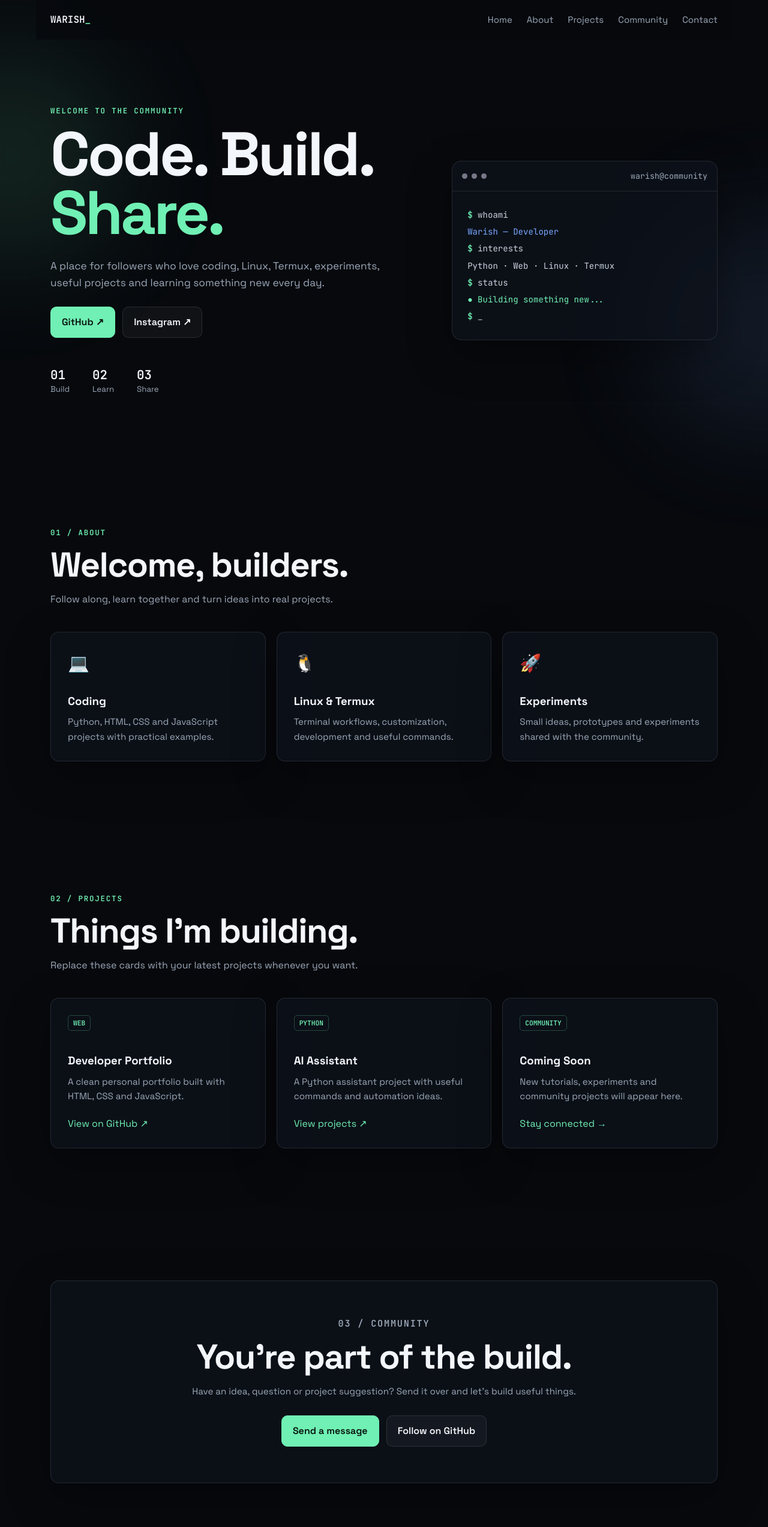
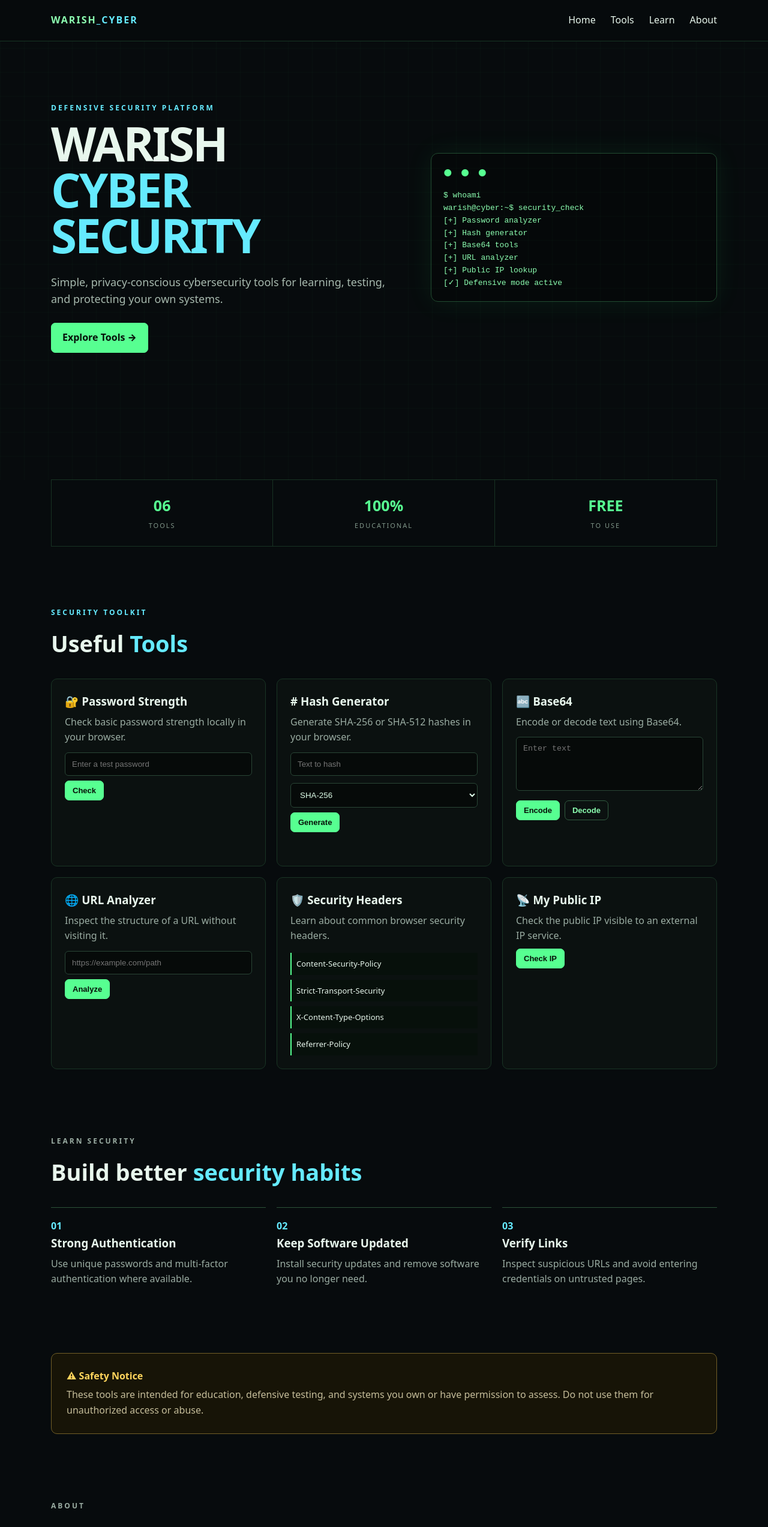
Before and after one commit to warish828/warish828.github.io, a plain HTML site: page index.html in a window 1280 px wide. Shown: the top 2545 px of the page at 60% size. Drawn offline with Linux system fonts and the light colour scheme.

Commit message:
Add files via upload

```diff
--- a/index.html
+++ b/index.html
@@ -1,84 +1,148 @@
 <!DOCTYPE html>
 <html lang="en">
 <head>
-<meta charset="UTF-8">
-<meta name="viewport" content="width=device-width, initial-scale=1.0">
-<meta name="description" content="Warish Community — coding, Linux, Termux, projects and tutorials.">
-<title>Warish Community | Code • Build • Share</title>
-<link rel="stylesheet" href="style.css">
+  <meta charset="UTF-8">
+  <meta name="viewport" content="width=device-width, initial-scale=1.0">
+  <meta name="description" content="Warish Cyber Security - Defensive cybersecurity tools and learning resources.">
+  <title>Warish Cyber Security</title>
+  <link rel="stylesheet" href="style.css">
 </head>
 <body>
-<div class="grid"></div><div class="orb one"></div><div class="orb two"></div>
-
-<header class="nav">
-  <a class="brand" href="#home">WARISH<span>_</span></a>
-  <button id="menuBtn" aria-label="Menu">☰</button>
-  <nav id="navLinks">
-    <a href="#home">Home</a><a href="#about">About</a><a href="#projects">Projects</a>
-    <a href="#community">Community</a><a href="#contact">Contact</a>
+<header>
+  <nav class="nav">
+    <a class="logo" href="#home">WARISH<span>_CYBER</span></a>
+    <button class="menu" id="menuBtn">☰</button>
+    <div class="nav-links" id="navLinks">
+      <a href="#home">Home</a>
+      <a href="#tools">Tools</a>
+      <a href="#learn">Learn</a>
+      <a href="#about">About</a>
+    </div>
   </nav>
 </header>
 
 <main>
-<section id="home" class="hero section">
-  <div class="reveal">
-    <p class="eyebrow">WELCOME TO THE COMMUNITY</p>
-    <h1>Code. Build.<br><span>Share.</span></h1>
-    <p class="hero-text">A place for followers who love coding, Linux, Termux, experiments, useful projects and learning something new every day.</p>
-    <div class="buttons">
-      <a class="btn primary" href="https://github.com/warish828" target="_blank" rel="noopener">GitHub ↗</a>
-      <a class="btn secondary" href="https://www.instagram.com/yamr.ajwarishhh/" target="_blank" rel="noopener">Instagram ↗</a>
-    </div>
-    <div class="stats"><div><b>01</b><small>Build</small></div><div><b>02</b><small>Learn</small></div><div><b>03</b><small>Share</small></div></div>
+<section class="hero" id="home">
+  <div>
+    <p class="eyebrow">DEFENSIVE SECURITY PLATFORM</p>
+    <h1>WARISH<br><span>CYBER SECURITY</span></h1>
+    <p class="hero-text">Simple, privacy-conscious cybersecurity tools for learning, testing, and protecting your own systems.</p>
+    <a class="btn" href="#tools">Explore Tools →</a>
   </div>
-  <div class="terminal reveal">
-    <div class="terminal-top"><i></i><i></i><i></i><small>warish@community</small></div>
-    <div class="terminal-body">
-      <p><b>$</b> whoami</p><p class="accent">Warish — Developer</p>
-      <p><b>$</b> interests</p><p>Python · Web · Linux · Termux</p>
-      <p><b>$</b> status</p><p class="success">● Building something new...</p>
-      <p><b>$</b> <span class="cursor">_</span></p>
-    </div>
+  <div class="terminal">
+    <div class="dots">● ● ●</div>
+    <pre>$ whoami
+warish@cyber:~$ security_check
+[+] Password analyzer
+[+] Hash generator
+[+] Base64 tools
+[+] URL analyzer
+[+] Public IP lookup
+[✓] Defensive mode active</pre>
   </div>
 </section>
 
-<section id="about" class="section">
-  <div class="head reveal"><p class="eyebrow">01 / ABOUT</p><h2>Welcome, builders.</h2><p>Follow along, learn together and turn ideas into real projects.</p></div>
-  <div class="cards three">
-    <article class="card reveal"><div class="icon">💻</div><h3>Coding</h3><p>Python, HTML, CSS and JavaScript projects with practical examples.</p></article>
-    <article class="card reveal"><div class="icon">🐧</div><h3>Linux & Termux</h3><p>Terminal workflows, customization, development and useful commands.</p></article>
-    <article class="card reveal"><div class="icon">🚀</div><h3>Experiments</h3><p>Small ideas, prototypes and experiments shared with the community.</p></article>
+<section class="stats">
+  <div><b>06</b><span>TOOLS</span></div>
+  <div><b>100%</b><span>EDUCATIONAL</span></div>
+  <div><b>FREE</b><span>TO USE</span></div>
+</section>
+
+<section id="tools">
+  <div class="section-head">
+    <p class="eyebrow">SECURITY TOOLKIT</p>
+    <h2>Useful <span>Tools</span></h2>
+  </div>
+
+  <div class="grid">
+    <article class="card">
+      <h3>🔐 Password Strength</h3>
+      <p>Check basic password strength locally in your browser.</p>
+      <input id="password" type="password" placeholder="Enter a test password">
+      <button class="btn small" id="checkPassword">Check</button>
+      <div id="passwordResult" class="result"></div>
+    </article>
+
+    <article class="card">
+      <h3># Hash Generator</h3>
+      <p>Generate SHA-256 or SHA-512 hashes in your browser.</p>
+      <input id="hashInput" placeholder="Text to hash">
+      <select id="hashAlgorithm">
+        <option value="SHA-256">SHA-256</option>
+        <option value="SHA-512">SHA-512</option>
+      </select>
+      <button class="btn small" id="generateHash">Generate</button>
+      <div id="hashResult" class="result mono"></div>
+    </article>
+
+    <article class="card">
+      <h3>🔤 Base64</h3>
+      <p>Encode or decode text using Base64.</p>
+      <textarea id="base64Input" placeholder="Enter text"></textarea>
+      <div class="actions">
+        <button class="btn small" id="encode64">Encode</button>
+        <button class="btn small alt" id="decode64">Decode</button>
+      </div>
+      <div id="base64Result" class="result mono"></div>
+    </article>
+
+    <article class="card">
+      <h3>🌐 URL Analyzer</h3>
+      <p>Inspect the structure of a URL without visiting it.</p>
+      <input id="urlInput" placeholder="https://example.com/path">
+      <button class="btn small" id="analyzeUrl">Analyze</button>
+      <div id="urlResult" class="result"></div>
+    </article>
+
+    <article class="card">
+      <h3>🛡️ Security Headers</h3>
+      <p>Learn about common browser security headers.</p>
+      <div class="info-list">
+        <span>Content-Security-Policy</span>
+        <span>Strict-Transport-Security</span>
+        <span>X-Content-Type-Options</span>
+        <span>Referrer-Policy</span>
+      </div>
+    </article>
+
+    <article class="card">
+      <h3>📡 My Public IP</h3>
+      <p>Check the public IP visible to an external IP service.</p>
+      <button class="btn small" id="getIp">Check IP</button>
+      <div id="ipResult" class="result mono"></div>
+    </article>
   </div>
 </section>
 
-<section id="projects" class="section">
-  <div class="head reveal"><p class="eyebrow">02 / PROJECTS</p><h2>Things I'm building.</h2><p>Replace these cards with your latest projects whenever you want.</p></div>
-  <div class="cards three">
-    <article class="project card reveal"><span>WEB</span><h3>Developer Portfolio</h3><p>A clean personal portfolio built with HTML, CSS and JavaScript.</p><a href="https://github.com/warish828" target="_blank">View on GitHub ↗</a></article>
-    <article class="project card reveal"><span>PYTHON</span><h3>AI Assistant</h3><p>A Python assistant project with useful commands and automation ideas.</p><a href="https://github.com/warish828" target="_blank">View projects ↗</a></article>
-    <article class="project card reveal"><span>COMMUNITY</span><h3>Coming Soon</h3><p>New tutorials, experiments and community projects will appear here.</p><a href="#contact">Stay connected →</a></article>
+<section id="learn" class="learn">
+  <div class="section-head">
+    <p class="eyebrow">LEARN SECURITY</p>
+    <h2>Build better <span>security habits</span></h2>
+  </div>
+  <div class="learn-grid">
+    <div><b>01</b><h3>Strong Authentication</h3><p>Use unique passwords and multi-factor authentication where available.</p></div>
+    <div><b>02</b><h3>Keep Software Updated</h3><p>Install security updates and remove software you no longer need.</p></div>
+    <div><b>03</b><h3>Verify Links</h3><p>Inspect suspicious URLs and avoid entering credentials on untrusted pages.</p></div>
   </div>
 </section>
 
-<section id="community" class="section">
-  <div class="community card reveal">
-    <p class="eyebrow">03 / COMMUNITY</p><h2>You're part of the build.</h2>
-    <p>Have an idea, question or project suggestion? Send it over and let's build useful things.</p>
-    <div class="buttons"><a class="btn primary" href="mailto:fff726417@gmail.com">Send a message</a><a class="btn secondary" href="https://github.com/warish828" target="_blank">Follow on GitHub</a></div>
-  </div>
+<section class="notice">
+  <strong>⚠ Safety Notice</strong>
+  <p>These tools are intended for education, defensive testing, and systems you own or have permission to assess. Do not use them for unauthorized access or abuse.</p>
 </section>
 
-<section id="contact" class="section">
-  <div class="head reveal"><p class="eyebrow">04 / CONNECT</p><h2>Find me online.</h2></div>
-  <div class="socials">
-    <a class="social reveal" href="https://github.com/warish828" target="_blank"><b>GitHub</b><small>@warish828 ↗</small></a>
-    <a class="social reveal" href="https://www.instagram.com/yamr.ajwarishhh/" target="_blank"><b>Instagram</b><small>@yamr.ajwarishhh ↗</small></a>
-    <a class="social reveal" href="mailto:fff726417@gmail.com"><b>Email</b><small>fff726417@gmail.com ↗</small></a>
-  </div>
+<section id="about" class="about">
+  <p class="eyebrow">ABOUT</p>
+  <h2>Warish Cyber Security</h2>
+  <p>A lightweight educational cybersecurity project designed to make common security concepts easier to understand and practice.</p>
 </section>
 </main>
 
-<footer><p>© <span id="year"></span> Warish. Built with code & curiosity.</p><a href="#home">Back to top ↑</a></footer>
+<footer>
+  <p>© <span id="year"></span> Warish Cyber Security</p>
+  <p>Defensive • Educational • Responsible</p>
+</footer>
+
 <script src="script.js"></script>
 </body>
 </html>
--- a/script.js
+++ b/script.js
@@ -1,6 +1,55 @@
-const menuBtn=document.getElementById("menuBtn"),nav=document.getElementById("navLinks");
-menuBtn.addEventListener("click",()=>nav.classList.toggle("open"));
-document.querySelectorAll("#navLinks a").forEach(a=>a.addEventListener("click",()=>nav.classList.remove("open")));
-const observer=new IntersectionObserver(entries=>entries.forEach(e=>{if(e.isIntersecting){e.target.classList.add("show");observer.unobserve(e.target)}}),{threshold:.12});
-document.querySelectorAll(".reveal").forEach(e=>observer.observe(e));
-document.getElementById("year").textContent=new Date().getFullYear();
+const $ = id => document.getElementById(id);
+
+$("year").textContent = new Date().getFullYear();
+
+$("menuBtn").addEventListener("click", () => $("navLinks").classList.toggle("open"));
+document.querySelectorAll(".nav-links a").forEach(a => a.addEventListener("click", () => $("navLinks").classList.remove("open")));
+
+$("checkPassword").addEventListener("click", () => {
+  const p = $("password").value;
+  let score = 0;
+  if (p.length >= 8) score++;
+  if (p.length >= 12) score++;
+  if (/[a-z]/.test(p) && /[A-Z]/.test(p)) score++;
+  if (/\d/.test(p)) score++;
+  if (/[^A-Za-z0-9]/.test(p)) score++;
+  const labels = ["Very weak", "Weak", "Fair", "Good", "Strong", "Very strong"];
+  $("passwordResult").textContent = p ? labels[score] : "Enter a password to test.";
+});
+
+async function digest(algorithm, text) {
+  const data = new TextEncoder().encode(text);
+  const hash = await crypto.subtle.digest(algorithm, data);
+  return [...new Uint8Array(hash)].map(b => b.toString(16).padStart(2,"0")).join("");
+}
+$("generateHash").addEventListener("click", async () => {
+  const text = $("hashInput").value;
+  if (!text) return $("hashResult").textContent = "Enter text.";
+  $("hashResult").textContent = await digest($("hashAlgorithm").value, text);
+});
+
+$("encode64").addEventListener("click", () => {
+  try { $("base64Result").textContent = btoa(unescape(encodeURIComponent($("base64Input").value))); }
+  catch { $("base64Result").textContent = "Could not encode."; }
+});
+$("decode64").addEventListener("click", () => {
+  try { $("base64Result").textContent = decodeURIComponent(escape(atob($("base64Input").value))); }
+  catch { $("base64Result").textContent = "Invalid Base64."; }
+});
+
+$("analyzeUrl").addEventListener("click", () => {
+  try {
+    const u = new URL($("urlInput").value);
+    $("urlResult").innerHTML =
+      `<b>Protocol:</b> ${u.protocol}<br><b>Host:</b> ${u.hostname}<br><b>Path:</b> ${u.pathname || "/"}`;
+  } catch { $("urlResult").textContent = "Invalid URL."; }
+});
+
+$("getIp").addEventListener("click", async () => {
+  $("ipResult").textContent = "Checking...";
+  try {
+    const r = await fetch("https://api.ipify.org?format=json");
+    const d = await r.json();
+    $("ipResult").textContent = d.ip;
+  } catch { $("ipResult").textContent = "Unable to retrieve IP."; }
+});
--- a/style.css
+++ b/style.css
@@ -1,10 +1,37 @@
-@import url('https://fonts.googleapis.com/css2?family=Space+Grotesk:wght@400;500;600;700&family=JetBrains+Mono:wght@400;600&display=swap');
-:root{--bg:#07090d;--panel:rgba(14,18,27,.78);--text:#f3f6fb;--muted:#9ca8b8;--line:rgba(255,255,255,.1);--accent:#70f0b4;--blue:#78a7ff}
-*{box-sizing:border-box;margin:0;padding:0}html{scroll-behavior:smooth}body{font-family:"Space Grotesk",sans-serif;background:var(--bg);color:var(--text);line-height:1.6;overflow-x:hidden}a{color:inherit;text-decoration:none}
-.grid{position:fixed;inset:0;pointer-events:none;opacity:.2;background-image:linear-gradient(rgba(255,255,255,.04) 1px,transparent 1px),linear-gradient(90deg,rgba(255,255,255,.04) 1px,transparent 1px);background-size:42px 42px}.orb{position:fixed;width:360px;height:360px;border-radius:50%;filter:blur(100px);opacity:.12;pointer-events:none}.one{background:var(--accent);top:10%;left:-160px}.two{background:var(--blue);right:-170px;top:45%}
-.nav{position:sticky;top:0;z-index:10;display:flex;justify-content:space-between;align-items:center;max-width:1160px;margin:auto;padding:20px 24px;background:rgba(7,9,13,.72);backdrop-filter:blur(16px)}.brand{font-family:"JetBrains Mono";font-weight:600}.brand span{color:var(--accent)}nav{display:flex;gap:24px}nav a{color:var(--muted);font-size:.94rem}nav a:hover{color:var(--text)}#menuBtn{display:none;background:transparent;border:1px solid var(--line);color:var(--text);border-radius:9px;padding:7px 10px}
-.section{max-width:1160px;margin:auto;padding:110px 24px}.hero{min-height:86vh;display:grid;grid-template-columns:1.15fr .85fr;align-items:center;gap:70px}.eyebrow{font:600 .78rem "JetBrains Mono";color:var(--accent);letter-spacing:1.8px;margin-bottom:15px}h1{font-size:clamp(3.3rem,8vw,6.5rem);line-height:.96;letter-spacing:-4px}h1 span{color:var(--accent)}.hero-text{max-width:650px;color:var(--muted);font-size:1.08rem;margin:26px 0}.buttons{display:flex;flex-wrap:wrap;gap:12px}.btn{display:inline-flex;padding:12px 18px;border-radius:10px;border:1px solid var(--line);font-weight:600}.primary{background:var(--accent);color:#06100b;border-color:var(--accent)}.secondary{background:rgba(255,255,255,.04)}.stats{display:flex;gap:38px;margin-top:48px}.stats div{display:grid}.stats b{font:600 1.3rem "JetBrains Mono"}.stats small{color:var(--muted)}
-.terminal,.card,.social{background:var(--panel);border:1px solid var(--line);box-shadow:0 24px 70px rgba(0,0,0,.35);backdrop-filter:blur(14px)}.terminal{border-radius:16px;overflow:hidden;transform:rotate(1.5deg)}.terminal-top{display:flex;align-items:center;gap:7px;padding:14px 16px;border-bottom:1px solid var(--line)}.terminal-top i{width:9px;height:9px;border-radius:50%;background:#778}.terminal-top small{margin-left:auto;color:var(--muted);font-family:"JetBrains Mono"}.terminal-body{padding:25px;font:.88rem/2 "JetBrains Mono";color:#c8d0dc}.terminal-body b{color:var(--accent)}.accent{color:var(--blue)}.success{color:var(--accent)}.cursor{animation:blink 1s infinite}@keyframes blink{50%{opacity:0}}
-.head{max-width:720px;margin-bottom:42px}.head h2,.community h2{font-size:clamp(2.1rem,5vw,3.6rem);letter-spacing:-1.5px;line-height:1.05}.head>p:last-child,.community>p:not(.eyebrow){color:var(--muted);margin-top:14px}.cards,.socials{display:grid;gap:18px}.three{grid-template-columns:repeat(3,1fr)}.card{padding:28px;border-radius:14px}.icon{font-size:1.8rem;margin-bottom:25px}.card h3{margin-bottom:8px}.card p{color:var(--muted);font-size:.95rem}.project{min-height:240px;display:flex;flex-direction:column}.project>span{align-self:flex-start;font:600 .7rem "JetBrains Mono";color:var(--accent);border:1px solid rgba(112,240,180,.25);padding:5px 8px;border-radius:5px;margin-bottom:35px}.project p{flex:1}.project a{color:var(--accent);margin-top:20px}.community{text-align:center;padding:60px}.community>p:not(.eyebrow){max-width:650px;margin:15px auto 28px}.community .buttons{justify-content:center}.socials{grid-template-columns:repeat(3,1fr)}.social{padding:24px;border-radius:13px;display:flex;flex-direction:column;gap:4px}.social small{color:var(--muted)}
-footer{max-width:1160px;margin:auto;padding:28px 24px 45px;display:flex;justify-content:space-between;border-top:1px solid var(--line);color:var(--muted);font-size:.85rem}footer a{color:var(--accent)}.reveal{opacity:0;transform:translateY(18px);transition:.7s}.reveal.show{opacity:1;transform:translateY(0)}
-@media(max-width:800px){.nav{padding:16px 18px}#menuBtn{display:block}nav{display:none;position:absolute;top:70px;left:18px;right:18px;padding:15px;flex-direction:column;background:rgba(10,13,19,.96);border:1px solid var(--line);border-radius:12px}nav.open{display:flex}.section{padding:80px 18px}.hero{grid-template-columns:1fr;gap:45px;min-height:auto;padding-top:70px}h1{letter-spacing:-2px}.terminal{transform:none}.three,.socials{grid-template-columns:1fr}.community{padding:40px 22px}footer{margin:0 18px;padding-left:0;padding-right:0;gap:15px;flex-direction:column}}
+*{box-sizing:border-box;margin:0;padding:0}
+html{scroll-behavior:smooth}
+body{font-family:system-ui,-apple-system,Segoe UI,sans-serif;background:#070b0d;color:#e8f7ed;line-height:1.6}
+body:before{content:"";position:fixed;inset:0;pointer-events:none;background:linear-gradient(rgba(80,255,150,.025) 1px,transparent 1px),linear-gradient(90deg,rgba(80,255,150,.025) 1px,transparent 1px);background-size:40px 40px}
+a{color:inherit;text-decoration:none}
+header{position:sticky;top:0;z-index:10;background:rgba(7,11,13,.9);backdrop-filter:blur(12px);border-bottom:1px solid #173323}
+.nav{max-width:1150px;margin:auto;min-height:68px;padding:0 20px;display:flex;align-items:center;justify-content:space-between}
+.logo{font-weight:900;letter-spacing:2px;color:#8cffb1}.logo span{color:#65eaff}
+.nav-links{display:flex;gap:25px}.nav-links a:hover{color:#65eaff}
+.menu{display:none;background:none;border:0;color:#8cffb1;font-size:25px}
+main{max-width:1150px;margin:auto;padding:0 20px}
+.hero{min-height:620px;display:grid;grid-template-columns:1.1fr .9fr;align-items:center;gap:50px}
+.eyebrow{color:#65eaff;font-size:12px;font-weight:800;letter-spacing:3px;margin-bottom:12px}
+h1{font-size:clamp(42px,7vw,78px);line-height:.98;letter-spacing:-3px}
+h1 span,h2 span{color:#65eaff}
+.hero-text{max-width:600px;color:#a7b9ae;font-size:18px;margin:25px 0}
+.btn{display:inline-block;border:1px solid #57ff91;background:#57ff91;color:#061008;padding:11px 18px;border-radius:7px;font-weight:800;cursor:pointer}
+.btn:hover{filter:brightness(1.1);transform:translateY(-1px)}
+.btn.small{font-size:13px;padding:8px 12px;margin-top:8px}
+.btn.alt{background:transparent;color:#8cffb1;border-color:#315b40}
+.terminal{background:#050809;border:1px solid #214a30;border-radius:12px;padding:20px;box-shadow:0 0 45px rgba(50,255,120,.08)}
+.dots{color:#57ff91;letter-spacing:5px;margin-bottom:15px}.terminal pre{white-space:pre-wrap;color:#8cffb1;font-size:13px}
+.stats{display:grid;grid-template-columns:repeat(3,1fr);border:1px solid #173323;margin:0 0 100px}
+.stats div{padding:22px;text-align:center;border-right:1px solid #173323}.stats div:last-child{border:0}
+.stats b{display:block;color:#57ff91;font-size:25px}.stats span{font-size:11px;color:#7f9588;letter-spacing:2px}
+section{scroll-margin-top:90px;margin-bottom:110px}
+.section-head{margin-bottom:28px}h2{font-size:38px}h3{margin-bottom:7px}.card p,.about p,.learn p{color:#9aaca2}
+.grid{display:grid;grid-template-columns:repeat(3,1fr);gap:18px}.card{background:#0b1110;border:1px solid #193525;border-radius:10px;padding:22px}.card:hover{border-color:#3e9b5c}
+input,textarea,select{width:100%;margin-top:12px;background:#060a09;color:#dfffea;border:1px solid #294536;border-radius:6px;padding:11px;outline:none}
+textarea{min-height:90px;resize:vertical}input:focus,textarea:focus,select:focus{border-color:#57ff91}
+.result{margin-top:12px;color:#8cffb1;font-size:14px;word-break:break-word;min-height:22px}.mono{font-family:monospace}
+.actions{display:flex;gap:8px}.info-list{display:grid;gap:8px;margin-top:15px}.info-list span{font-size:13px;padding:8px;background:#07100b;border-left:2px solid #57ff91}
+.learn-grid{display:grid;grid-template-columns:repeat(3,1fr);gap:18px}.learn-grid>div{border-top:1px solid #2b5238;padding-top:18px}.learn-grid b{color:#65eaff}
+.notice{padding:25px;border:1px solid #725f27;background:#171407;border-radius:10px}.notice strong{color:#ffd45c}.notice p{color:#c5bd9a;margin-top:6px}
+.about{max-width:700px}.about h2{margin-bottom:10px}
+footer{border-top:1px solid #173323;padding:28px 20px;text-align:center;color:#6e8176;font-size:13px}
+@media(max-width:800px){.nav-links{display:none;position:absolute;top:68px;left:0;right:0;background:#080d0e;padding:18px 20px;flex-direction:column;border-bottom:1px solid #173323}.nav-links.open{display:flex}.menu{display:block}.hero{grid-template-columns:1fr;padding:70px 0}.grid,.learn-grid{grid-template-columns:1fr}.stats{grid-template-columns:1fr}.stats div{border-right:0;border-bottom:1px solid #173323}.stats div:last-child{border-bottom:0}h1{letter-spacing:-2px}}
```
